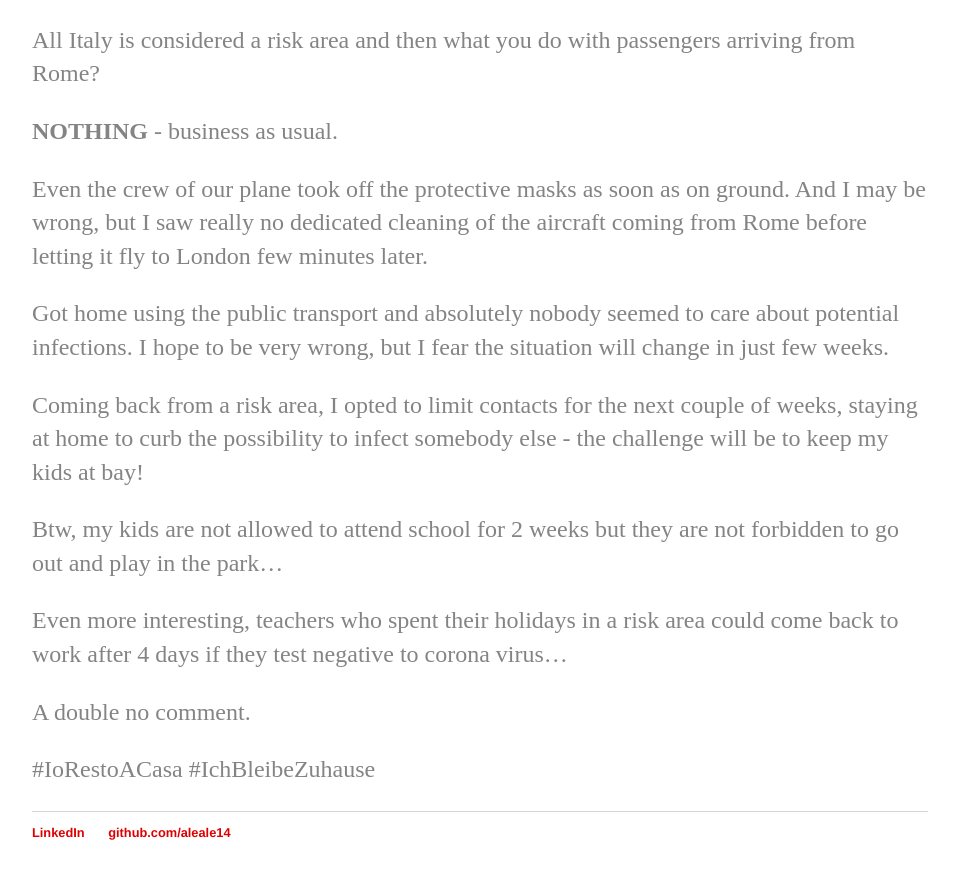
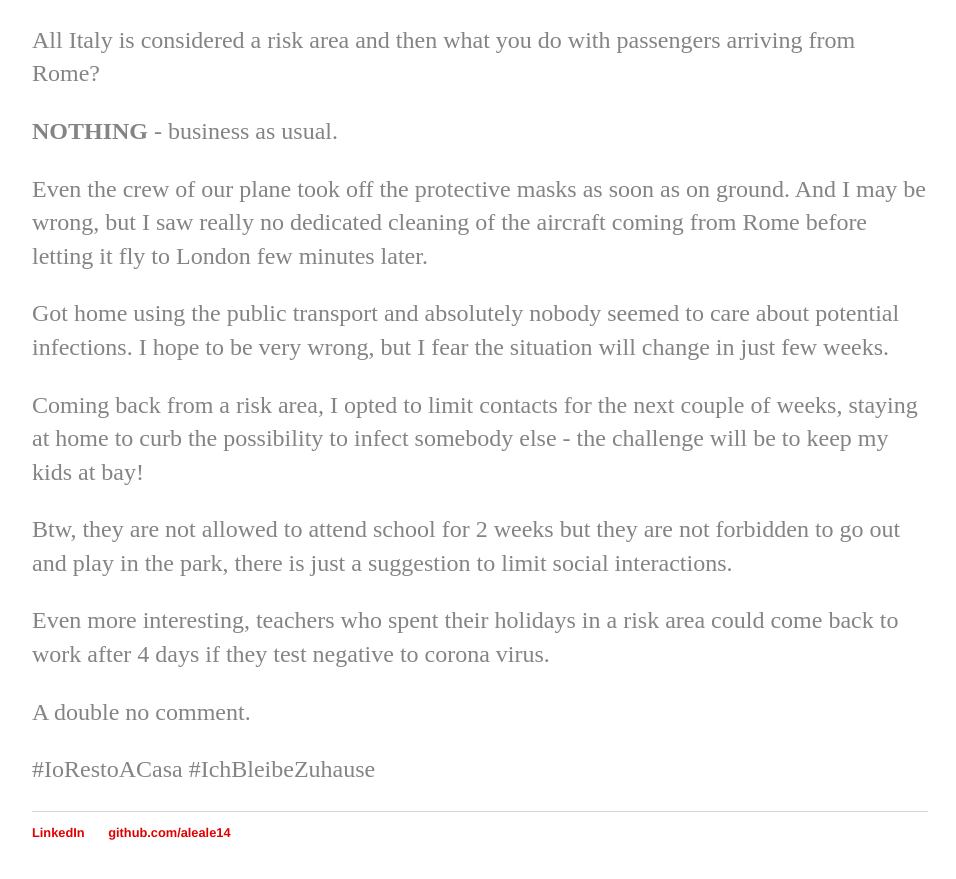
Before and after one commit to aleale14/aleale14.github.io, a Jekyll site: the page built from _posts/read/2020-03-12-Corona.md, in a window 1280 px wide and 900 px high, scrolled down 6192 px. Shown: the top 879 px of the window, without its empty margins (160-1116 px from the left). Built offline with Jekyll 4.4.1, drawn with Linux system fonts in a browser that asks for light colours.

Commit message:
Update 2020-03-12-Corona.md

```diff
--- a/_posts/read/2020-03-12-Corona.md
+++ b/_posts/read/2020-03-12-Corona.md
@@ -51,7 +51,6 @@ Even in the marketplace you could now see some distancing and practically nobody
 
 <img src="/images/mercato1.jpg" alt="Mercato" width="600"/>
 
-
 <img src="/images/mercato2.jpg" alt="Mercato" width="600"/>
 
 ###### image: Marketplace in Tivoli
@@ -81,6 +80,7 @@ The inbound flight is even less full than the outbound one, all crew wears prote
 Yes, I completed it once more and it handed it over to the stewardess but this time I was unable to keep silent.
 
 <img src="https://pbs.twimg.com/media/EPdw-dFX0AEtaQd?format=png&name=4096x4096" alt="Aussteigekarte" width="800"/>
+
 ###### image: www.twitter.com
 
 I asked her who was requesting such form.
@@ -117,9 +117,9 @@ Got home using the public transport and absolutely nobody seemed to care about p
 
 Coming back from a risk area, I opted to limit contacts for the next couple of weeks, staying at home to curb the possibility to infect somebody else - the challenge will be to keep my kids at bay!
 
-Btw, my kids are not allowed to attend school for 2 weeks but they are not forbidden to go out and play in the park...
+Btw, they are not allowed to attend school for 2 weeks but they are not forbidden to go out and play in the park, there is just a suggestion to limit social interactions.
 
-Even more interesting, teachers who spent their holidays in a risk area could come back to work after 4 days if they test negative to corona virus...
+Even more interesting, teachers who spent their holidays in a risk area could come back to work after 4 days if they test negative to corona virus.
 
 A double no comment.
 
```
